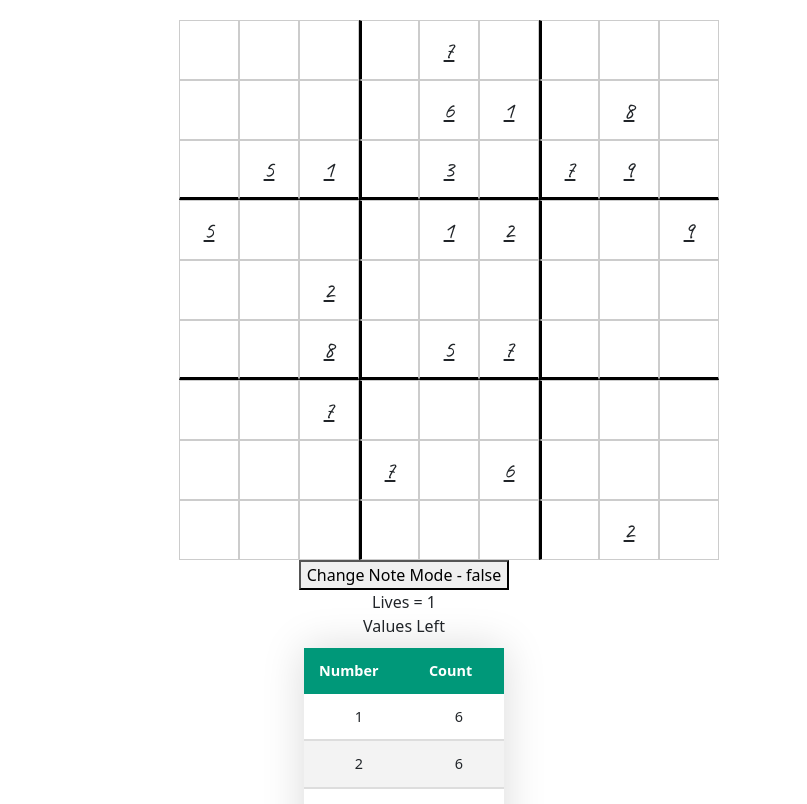
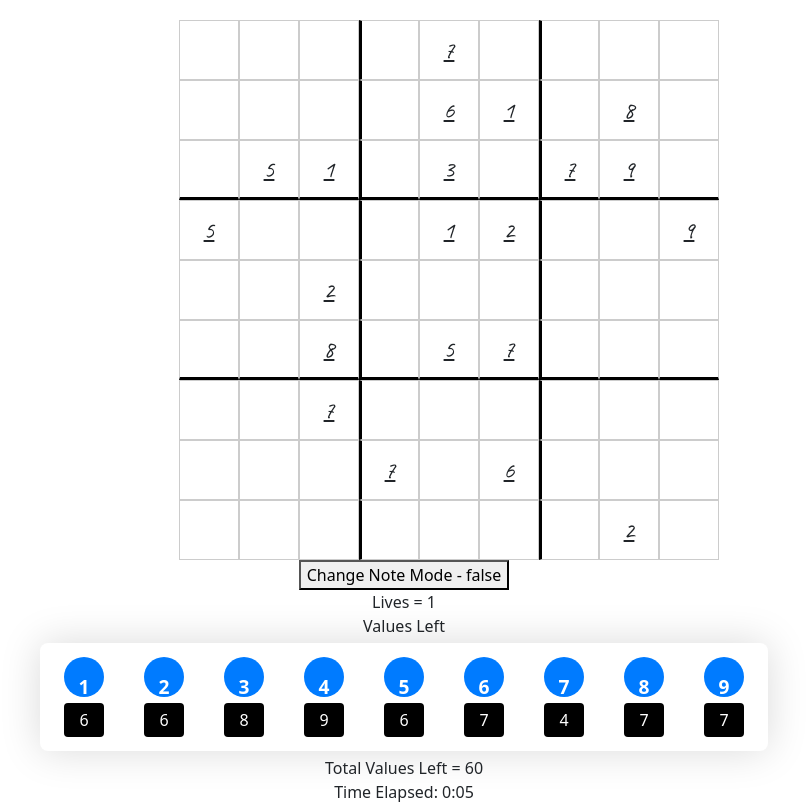
Before and after one commit to Juan-Martinez-306/sudoku-ag-ts, a React (Create React App) app: page / in a window 1280 px wide. Shown: the top 804 px of the page, without its empty margins (236-1043 px from the left). Built offline with nearby package versions, Linux system fonts and the light colour scheme.

Commit message:
UI Change for table.

```diff
--- a/src/SudokuCountTable.css
+++ b/src/SudokuCountTable.css
@@ -6,37 +6,50 @@ body {
 }
 
 .sudoku-count-table {
-    border-collapse: collapse;
-    margin: 10px 0;
-    font-size: 0.9em;
-    min-width: 200px;
+    display: flex;
+    flex-direction: row;
+    justify-content: center;
+    align-items: center;
     box-shadow: 0 0 40px rgba(0, 0, 0, 0.15);
     background-color: #ffffff;
+    padding: 4px;
+    border-radius: 8px;
 }
 
-.sudoku-count-table thead tr {
-    background-color: #009879;
-    color: #ffffff;
-    text-align: left;
+.sudoku-count-table .sudoku-count {
+    margin: 0 10px; /* Adjust the spacing between numbers as needed */
+    text-align: center;
+    padding: 10px;
+    border-radius: 4px;
 }
 
-.sudoku-count-table th, .sudoku-count-table td {
-    padding: 12px 15px;
+.sudoku-count-table .sudoku-count .clickable-number {
+    transition: background-color 0.3s, transform 0.3s;
+    cursor: pointer;
+    padding: 10px;
+    border-radius: 75%;
+    background-color: #007bff;
+    color: #ffffff;
+    font-weight: bold;
+    font-size: 1.2em;
+    display: inline-block;
+    width: 40px;
+    height: 40px;
+    line-height: 40px;
+    text-align: center;
 }
 
-.sudoku-count-table tbody tr {
-    border-bottom: 2px solid #dddddd;
+.sudoku-count-table .sudoku-count .clickable-number:hover {
+    background-color: #0056b3;
+    transform: scale(1.2);
 }
 
-.sudoku-count-table tbody tr:nth-of-type(even) {
-    background-color: #f3f3f3;
+.sudoku-count-table .sudoku-count .count {
+    margin-top: 3px;
+    font-size: 1em;
+    font: bold;
+    color: #ffffff;
+    background-color: #000000;
+    padding: 5px;
+    border-radius: 4px;
 }
-
-.sudoku-count-table tbody tr:last-of-type {
-    border-bottom: 2px solid #009879;
-}
-
-.styled-table tbody tr.active-row {
-    font-weight: bold;
-    color: #009879;
-}
--- a/src/components/SudokuBoard.tsx
+++ b/src/components/SudokuBoard.tsx
@@ -5,7 +5,6 @@ import "../SudokuBoard.css";
 import SudokuCell from "./SudokuCell";
 import SudokuCountTable from "./SudokuNumber";
 import { useSudoku } from "../hooks/SudokuContext";
-import { clear } from "console";
 
 export interface SudokuBoardProps {
   sudokuObj: Sudoku;
--- a/src/components/SudokuNumber.tsx
+++ b/src/components/SudokuNumber.tsx
@@ -11,22 +11,19 @@ const SudokuCountTable: React.FC<SudokuCountTableProps> = ({
   onClickNum,
 }) => {
   return (
-    <table className="sudoku-count-table">
-      <thead>
-        <tr>
-          <th>Number</th>
-          <th>Count</th>
-        </tr>
-      </thead>
-      <tbody>
-        {Object.keys(valueToAmountObj).map((value, index) => (
-          <tr key={value} className={index % 2 === 0 ? "active-row" : ""}>
-            <td onClick={() => onClickNum(Number(value))}>{Number(value)}</td>
-            <td>{valueToAmountObj[Number(value)]}</td>
-          </tr>
-        ))}
-      </tbody>
-    </table>
+    <div className="sudoku-count-table">
+      {Object.keys(valueToAmountObj).map((value, index) => (
+        <div key={value} className="sudoku-count">
+          <div
+            className="clickable-number"
+            onClick={() => onClickNum(Number(value))}
+          >
+            {Number(value)}
+          </div>
+          <div className="count">{valueToAmountObj[Number(value)]}</div>
+        </div>
+      ))}
+    </div>
   );
 };
 
```
